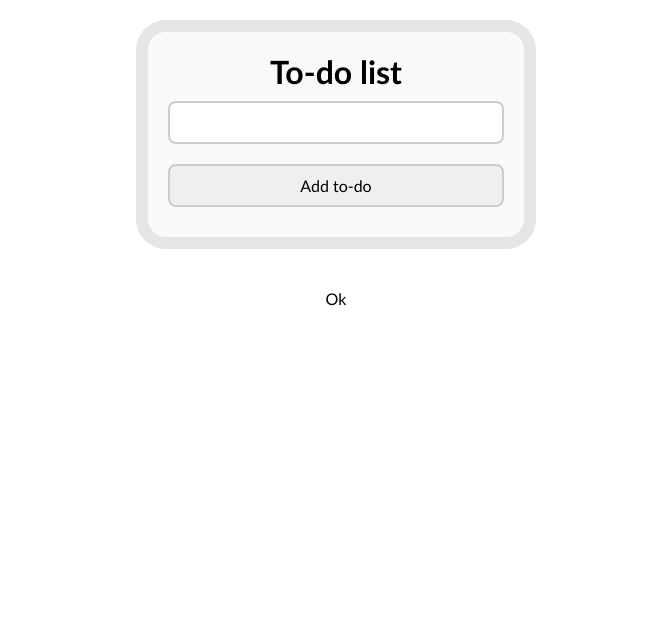
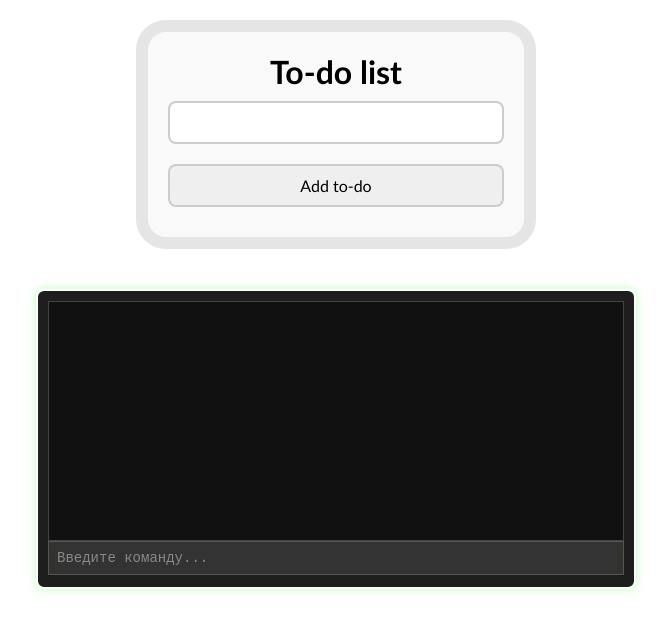
Before and after one commit to setup4er/To-Do-List, a React (Create React App) app: page / in a window 1280 px wide. Shown: the top 632 px of the page, without its empty margins (304-975 px from the left). Built offline with nearby package versions, Linux system fonts and the light colour scheme.

Commit message:
Added styles for console + Added logs and hotkeys

```diff
--- a/src/components/UserConsole.jsx
+++ b/src/components/UserConsole.jsx
@@ -1,5 +1,41 @@
-export const UserConsole = () =>{
-    return(
-        <div>Ok</div>
-    );
-}
+import { useState } from "react";
+
+import '../styles/UserConsole.css';
+
+export const UserConsole = () => {
+  const [logs, setLogs] = useState([]);
+  const [inputValue, setInputValue] = useState("");
+
+  const handleInputChange = (event) => {
+    setInputValue(event.target.value);
+  };
+
+  const handleEnterPress = (event) => {
+    let time = new Date();
+    const [hours, minutes, seconds] = [String(time.getHours()), String(time.getMinutes()), String(time.getSeconds())];
+
+    if (event.key === "Enter" && inputValue.trim()) {
+      setLogs([...logs, `[${hours.padStart(2, '0')}:${minutes.padStart(2, '0')}:${seconds.padStart(2, '0')}] ${inputValue}`]);
+
+      setInputValue("");
+    }
+  };
+
+  return (
+    <div className="console-container">
+      <div className="console-log">
+        {logs.map((log, index) => (
+          <div key={index} className="console-message">{log}</div>
+        ))}
+      </div>
+      <input
+        type="text"
+        value={inputValue}
+        onChange={handleInputChange}
+        onKeyDown={handleEnterPress}
+        placeholder="Введите команду..."
+        className="console-input"
+      />
+    </div>
+  );
+};
--- /dev/null
+++ b/src/styles/UserConsole.css
@@ -0,0 +1,45 @@
+.console-container {
+  width: 100%;
+  max-width: 600px;
+  height: 300px;
+  background-color: #1e1e1e;
+  color: rgb(112, 113, 112);
+  padding: 10px;
+  border-radius: 8px;
+  display: flex;
+  flex-direction: column;
+  box-shadow: 0 0 10px rgba(34, 255, 0, 0.3);
+  font-family: 'Courier New', monospace;
+  border: 2px solid rgb(255, 255, 255);
+}
+
+.console-log {
+  flex-grow: 1;
+  overflow-y: auto;
+  padding: 5px;
+  border: 1px solid #444;
+  background-color: #111;
+  max-height: 240px;
+}
+
+.console-message {
+  font-size: 14px;
+  padding: 2px;
+  white-space: pre-wrap;
+}
+
+.console-input {
+  background-color: #333;
+  border: 1px solid #555;
+  color: rgb(255, 255, 255);
+  padding: 8px;
+  font-family: 'Courier New', monospace;
+  font-size: 14px;
+  outline: none;
+  width: 100%;
+  box-shadow: inset 0 0 5px rgba(59, 57, 6, 0.3);
+}
+
+.console-input::placeholder {
+  color: #888;
+}
```
